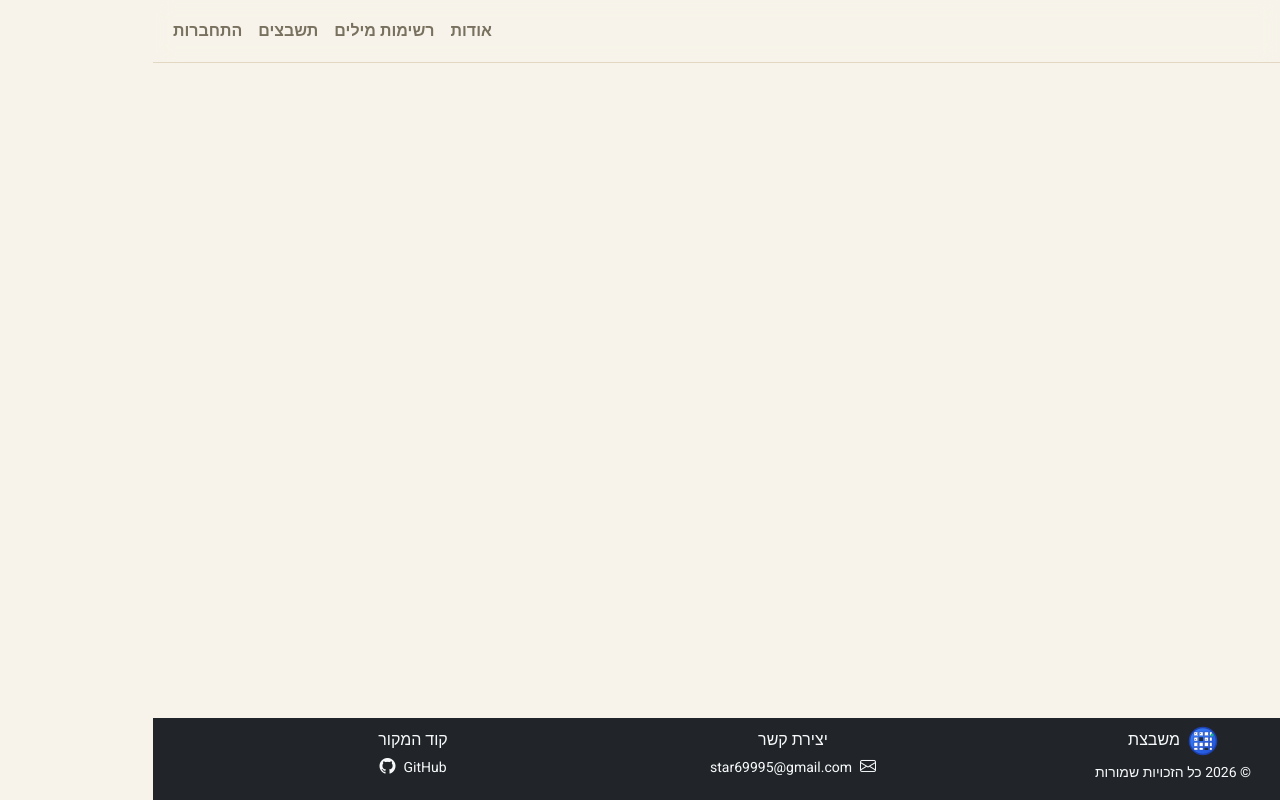
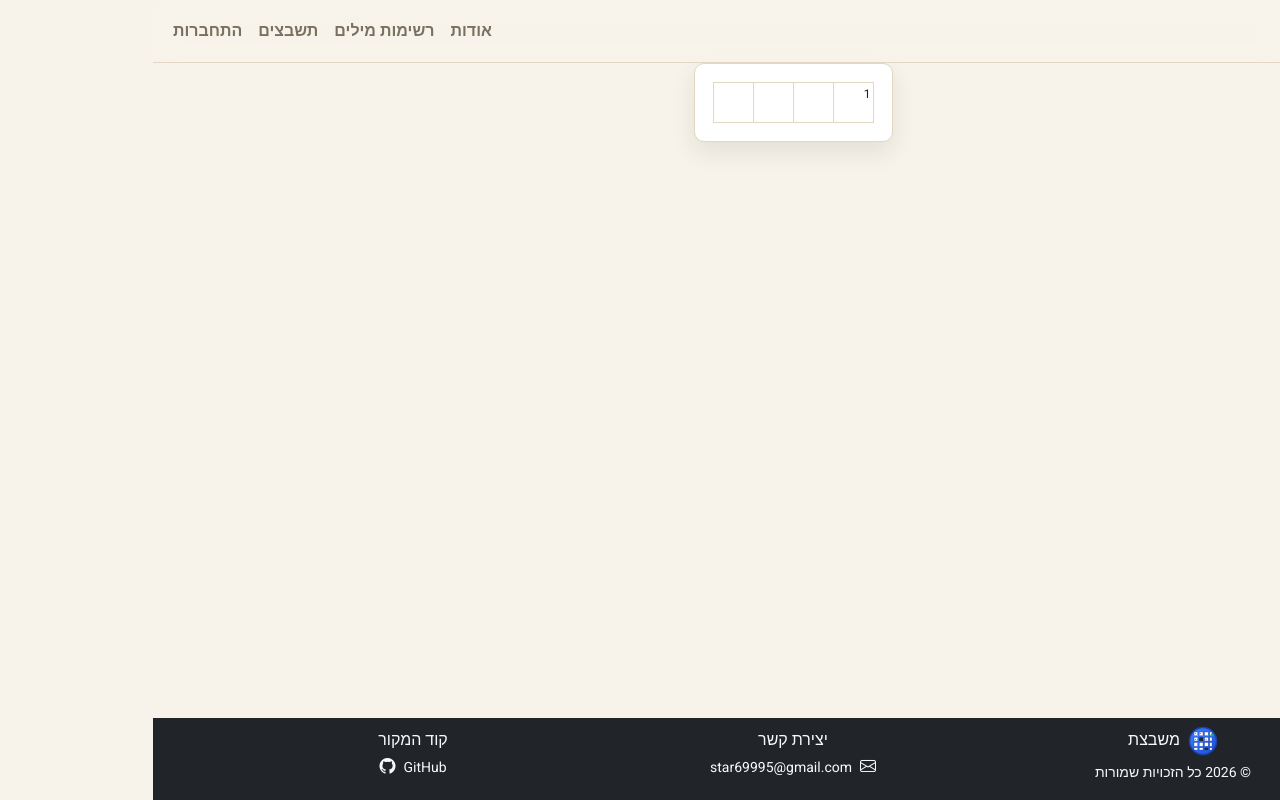
Before and after one commit to Star69995/starcross, a React (Vite) app in the folder frontend/: page /__debug-solver-test in a window 1280 px wide. Built offline with nearby package versions, Linux system fonts and the light colour scheme; no server answers.

Commit message:
feat: implement Hebrew letter normalization and add DebugSolverTest page

```diff
--- a/frontend/src/App.jsx
+++ b/frontend/src/App.jsx
@@ -29,6 +29,7 @@ import { ToastContainer } from 'react-toastify';
 import 'react-toastify/dist/ReactToastify.css';
 import FavoriteCrosswords from './pages/FavoriteCrosswords'
 import FavoriteWordLists from './pages/FavoriteWordLists'
+import DebugSolverTest from './pages/__DebugSolverTest'
 
 function App() {
   return (
@@ -38,6 +39,7 @@ function App() {
         <main className="container-fluid flex-grow-1">
           <Routes>
             <Route path="/" element={<Home />} />
+            <Route path="/__debug-solver-test" element={<DebugSolverTest />} />
             <Route path="/about" element={<About />} />
             <Route path="/login" element={<Login />} />
             <Route path="/register" element={<Register />} />
--- a/frontend/src/components/board/block.jsx
+++ b/frontend/src/components/board/block.jsx
@@ -1,5 +1,6 @@
 import { useRef } from 'react';
 import { useCrossword } from '../../providers/CrosswordContext';
+import { lettersMatch } from '../../utils/hebrew';
 import PropTypes from 'prop-types';
 
 
@@ -73,17 +74,17 @@ const Block = ({ row, col }) => {
                     fontSize: '24px',
                     border: 'none',
                     backgroundColor: isBlack ? 'var(--ink)' :
-                        isFocused && cell.value === cell.solution ? '#D8E9C9' : // focused + correct
+                        isFocused && lettersMatch(cell.value, cell.solution) ? '#D8E9C9' : // focused + correct
                             isFocused ? 'var(--highlight-tint)' : // focused (highlighter-pen tint)
-                                (cell.isHighlighted && cell.value === cell.solution) ? '#EAF6DE' : // active word + correct
+                                (cell.isHighlighted && lettersMatch(cell.value, cell.solution)) ? '#EAF6DE' : // active word + correct
                                     cell.isHighlighted ? 'var(--accent-tint)' : // active word
-                                        (cell.value === cell.solution || (showSolution && cell.solution)) ? 'var(--success-tint)' :
+                                        (lettersMatch(cell.value, cell.solution) || (showSolution && cell.solution)) ? 'var(--success-tint)' :
                                             'white',
                     outline: 'none',
                     opacity: isBlack || (showSolution && cell.solution) ? 1 : undefined,
                 }}
                 disabled={isBlack}
-                readOnly={cell.value === cell.solution || showSolution && cell.solution}
+                readOnly={lettersMatch(cell.value, cell.solution) || showSolution && cell.solution}
                 onFocus={(e) => {
                     if (!showSolution) {
                         e.target.select();
--- a/frontend/src/pages/CrosswordSolver.jsx
+++ b/frontend/src/pages/CrosswordSolver.jsx
@@ -29,6 +29,7 @@ const CrosswordSolver = () => {
     const { grid, isCompleted, loadGridData, revealHint } = useCrossword()
     const { user, loading: authLoading } = useAuth()
     const [showClueList, setShowClueList] = useState(true)
+    const [showLoginBanner, setShowLoginBanner] = useState(true)
 
     // Progress sync bookkeeping - not React state on purpose, none of it should
     // trigger a re-render or be written to localStorage; Firestore is the only
@@ -252,15 +253,23 @@ const CrosswordSolver = () => {
                 </div>
             </div>
 
-            {!user && !authLoading && (
+            {!user && !authLoading && showLoginBanner && (
                 <div className="alert alert-info d-flex flex-wrap align-items-center justify-content-between gap-2 mb-4" role="alert">
                     <span>
                         <i className="bi bi-info-circle-fill ms-2"></i>
                         ההתקדמות בפתרון תשבץ נשמרת אוטומטית רק למשתמשים מחוברים. הירשם כדי שההתקדמות שלך תישמר ותיטען מכל מכשיר.
                     </span>
-                    <Link to="/register" className="btn btn-primary btn-sm">
-                        הרשמה
-                    </Link>
+                    <div className="d-flex align-items-center gap-2">
+                        <Link to="/register" className="btn btn-primary btn-sm">
+                            הרשמה
+                        </Link>
+                        <button
+                            type="button"
+                            className="btn-close"
+                            aria-label="סגור"
+                            onClick={() => setShowLoginBanner(false)}
+                        ></button>
+                    </div>
                 </div>
             )}
 
--- /dev/null
+++ b/frontend/src/pages/__DebugSolverTest.jsx
@@ -0,0 +1,33 @@
+import { useEffect } from 'react';
+import { CrosswordProvider, useCrossword } from '../providers/CrosswordContext';
+import Grid from '../components/board/Grid';
+import HebrewKeyboard from '../components/board/HebrewKeyboard';
+
+const TEST_GRID = [[
+    { solution: 'ל', value: '', definitions: [{ definition: 'test', isVertical: false }], isHighlighted: false, definitionNumber: 1 },
+    { solution: 'ש', value: '', definitions: [{ definition: 'test', isVertical: false }], isHighlighted: false, definitionNumber: null },
+    { solution: 'ו', value: '', definitions: [{ definition: 'test', isVertical: false }], isHighlighted: false, definitionNumber: null },
+    { solution: 'ן', value: '', definitions: [{ definition: 'test', isVertical: false }], isHighlighted: false, definitionNumber: null },
+]];
+
+const WORD_POSITIONS = [{ definition: 'test', row: 0, col: 0, isVertical: false, definitionNumber: 1 }];
+
+const DEFS_USED = { across: [{ number: 1, text: 'test', isAnswered: false }], down: [] };
+
+function Inner() {
+    const { setGridData } = useCrossword();
+    useEffect(() => {
+        setGridData({ grid: TEST_GRID, definitionsUsed: DEFS_USED, wordPositions: WORD_POSITIONS });
+        // eslint-disable-next-line react-hooks/exhaustive-deps
+    }, []);
+    return (
+        <div>
+            <Grid />
+            <HebrewKeyboard />
+        </div>
+    );
+}
+
+export default function DebugSolverTest() {
+    return <CrosswordProvider><Inner /></CrosswordProvider>;
+}
--- a/frontend/src/providers/CrosswordContext.jsx
+++ b/frontend/src/providers/CrosswordContext.jsx
@@ -1,6 +1,7 @@
 import { createContext, useContext, useState, useMemo } from 'react';
 import PropTypes from 'prop-types';
 import { playCorrectSound } from '../utils/sound';
+import { lettersMatch, normalizeFinalLetter } from '../utils/hebrew';
 
 const CrosswordContext = createContext();
 
@@ -22,7 +23,7 @@ const isWordFullyAnswered = (grid, wordData) => {
 
     while (grid[row]?.[col]?.solution) {
         hasCell = true;
-        if (grid[row][col].value !== grid[row][col].solution) return false;
+        if (!lettersMatch(grid[row][col].value, grid[row][col].solution)) return false;
         if (isVertical) row++; else col++;
     }
 
@@ -151,7 +152,7 @@ export const CrosswordProvider = ({ children }) => {
         let foundEmpty = false;
 
         while (grid[row]?.[col]?.solution) {
-            if (!foundEmpty && grid[row][col].value !== grid[row][col].solution) {
+            if (!foundEmpty && !lettersMatch(grid[row][col].value, grid[row][col].solution)) {
                 targetRow = row;
                 targetCol = col;
                 foundEmpty = true;
@@ -217,8 +218,12 @@ export const CrosswordProvider = ({ children }) => {
 
     // Single source of truth for "type a letter into a cell and advance" -
     // used by Block's physical <input> and the on-screen HebrewKeyboard alike.
+    // Final letters (ך/ם/ן/ף/ץ) - which the on-screen keyboard has dedicated
+    // keys for, and some OS keyboards insert automatically - are normalized to
+    // their medial form, since a grid cell can sit mid-word at an intersection
+    // regardless of where the across/down word ends.
     const typeLetter = (row, col, letter, isVertical) => {
-        updateCell(row, col, letter);
+        updateCell(row, col, normalizeFinalLetter(letter));
         moveFocus(row, col, isVertical, 1);
     };
 
@@ -259,7 +264,7 @@ export const CrosswordProvider = ({ children }) => {
         const { isVertical } = wordData;
         while (grid[row]?.[col]?.solution) {
             const cell = grid[row][col];
-            if (cell.value !== cell.solution) {
+            if (!lettersMatch(cell.value, cell.solution)) {
                 updateCell(row, col, cell.solution);
                 return;
             }
--- /dev/null
+++ b/frontend/src/utils/hebrew.js
@@ -0,0 +1,17 @@
+// Crossword solutions are authored with correct final letters (ך/ם/ן/ף/ץ)
+// where a word actually ends, but a solved grid only ever stores medial
+// letters (see block.jsx's handleChange) - letters sit at word intersections,
+// not just word ends, so displaying/typing the final form there would look
+// wrong. Any comparison between a typed value and a solution must normalize
+// both sides through this map first.
+const FINAL_TO_MEDIAL = {
+    'ך': 'כ',
+    'ם': 'מ',
+    'ן': 'נ',
+    'ף': 'פ',
+    'ץ': 'צ',
+};
+
+export const normalizeFinalLetter = (letter) => FINAL_TO_MEDIAL[letter] || letter;
+
+export const lettersMatch = (a, b) => normalizeFinalLetter(a) === normalizeFinalLetter(b);
```
Also changed, not shown: 1 other file (tests, documents, lock files or other folders).
